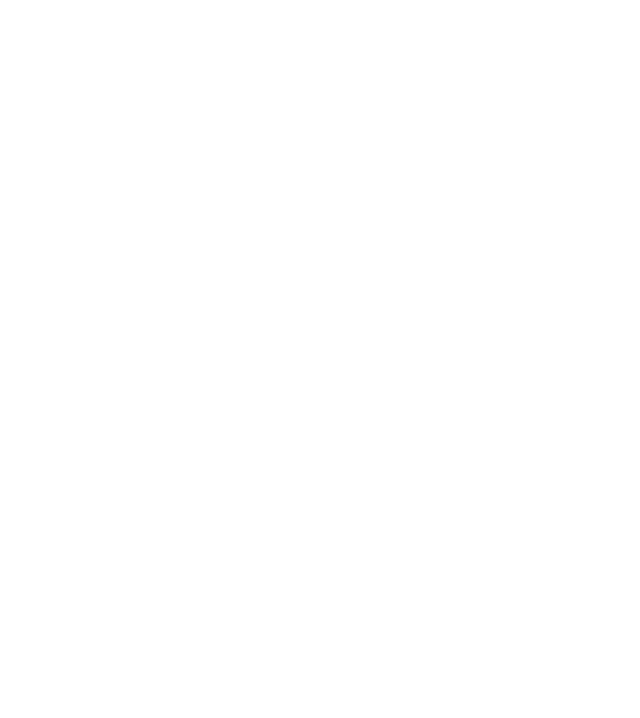
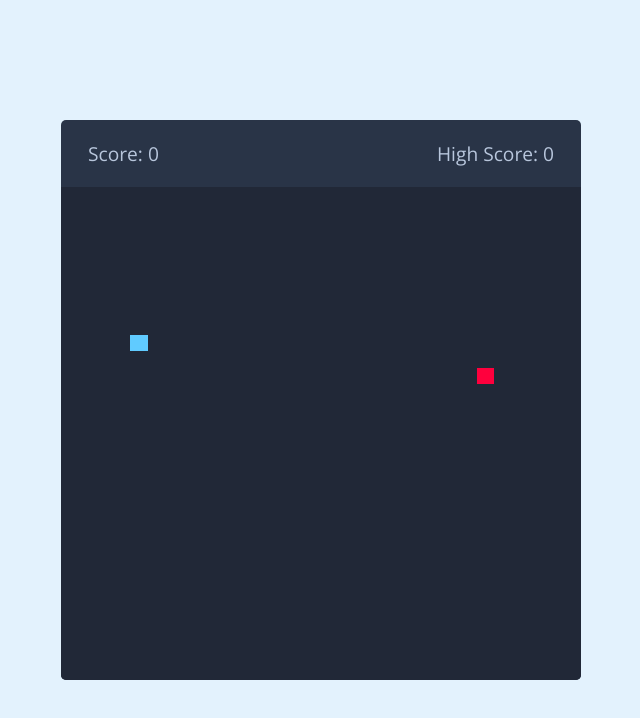
Before and after one commit to oliverlee96/snake-game, a plain HTML site: page index.html in a window 1280 px wide. Shown: the whole page, without its empty margins (319-959 px from the left). Drawn offline with nearby package versions, Linux system fonts and the light colour scheme.

Commit message:
game play using keyboard complete

```diff
--- a/index.html
+++ b/index.html
@@ -4,12 +4,26 @@
     <meta charset="UTF-8">
     <meta http-equiv="X-UA-Compatible" content="IE=edge">
     <meta name="viewport" content="width=device-width, initial-scale=1.0">
-    <style>
-        @import url('https://fonts.googleapis.com/css2?family=Open+Sans&display=swap');
-      </style>
     <title>Snake Game</title>
     <link rel="stylesheet" href="style.css">
+    <link rel="stylesheet" href="https://cdnjs.cloudflare.com/ajax/libs/font-awesome/6.3.0/css/all.min.css">
+    <script src="script.js" defer></script>
 </head>
 <body>
+  <div class="wrapper">
+    <div class="game-details">
+      <span class="score">Score: 0</span>
+      <span class="high-score">High Score: 0</span>
+    </div>
+    <div class="play-board">
+      <div class="controls">
+        <i class="fa-solid fa-arrow-left-long"></i>
+        <i class="fa-solid fa-arrow-up-long"></i>
+        <i class="fa-solid fa-arrow-right-long"></i>
+        <i class="fa-solid fa-arrow-down-long"></i>
+      </div>
+
+    </div>
+  </div>
 </body>
 </html>
--- /dev/null
+++ b/script.js
@@ -0,0 +1,102 @@
+const playBoard = document.querySelector(".play-board");
+const scoreElement = document.querySelector(".score");
+const highScoreElement = document.querySelector(".high-score");
+
+let gameOver = false;
+let foodX, foodY;
+let snakeX = 5, snakeY = 10;
+let snakeBody = [];
+let velocityX = 0, velocityY = 0;
+let setIntervalId;
+let score = 0;
+
+// Getting high score from the local storage
+let highScore = localStorage.getItem('high-score') || 0;
+highScoreElement.innerText = `High Score: ${highScore}`;
+
+
+const changeFoodPosition = () => {
+    //Generate random value between 0 - 30 for food position
+    foodX = Math.floor(Math.random() * 30) + 1;
+    foodY = Math.floor(Math.random() * 30) + 1;
+}
+
+//Game over alert
+const handleGameOver = () => {
+    if (score > highScore) {
+        highScore = score
+    };
+    //Clearing timer and reloading page on game over
+    clearInterval(setIntervalId);
+    alert("Game Over! Press OK to replay");
+    location.reload();
+}
+
+const changeDirection = (e) => {
+    //Changing velocity based on arrow key press
+    if(e.key === "ArrowUp" && velocityY != 1) {
+        velocityX = 0;
+        velocityY = -1;
+    } else if(e.key === "ArrowDown" && velocityY != -1) {
+        velocityX = 0;
+        velocityY = 1;
+    } else if(e.key === "ArrowRight" && velocityX != -1) {
+        velocityX = 1;
+        velocityY = 0;
+    } else if(e.key === "ArrowLeft" && velocityX != 1) {
+        velocityX = -1;
+        velocityY = 0;
+    }
+}
+
+const initGame = () => {
+
+    if (gameOver) return handleGameOver();
+    //Places the food piece and snake head on the playboard in the generated positions
+    let htmlMarkup = `<div class="food" style= "grid-area: ${foodY} / ${foodX}"></div>`;
+
+    //Checking if snake gets the food
+    if(snakeX === foodX && snakeY === foodY) {
+        changeFoodPosition();
+        snakeBody.push([foodX, foodY]); //Pushes food position to snake body array
+        score++; //Increment score
+
+        highScore = score >= highScore ? score : highScore;
+        localStorage.setItem("high-score", highScore);
+        scoreElement.innerText = `Score: ${score}`;
+        highScoreElement.innerText = `High Score: ${highScore}`;
+
+    }
+
+    for (let i = snakeBody.length -1; i > 0; i--) {
+        //Shifting forward the valyes of the elements in the snake body one by one
+        snakeBody[i] = snakeBody[i - 1];
+    }
+
+    snakeBody[0] = [snakeX, snakeY]; //Set's first element of snake body to the current snake position
+
+    //Updates snake's head position based on current velocity
+    snakeX += velocityX;
+    snakeY += velocityY;
+
+    //Checks if snake has hit the edge of the screen, ends game
+    if(snakeX <= 0 || snakeX > 30 || snakeY <= 0 || snakeY > 30) {
+        gameOver = true;
+    }
+
+    for(let i = 0; i < snakeBody.length; i++) {
+        //Adds a div for each part of the snake's body
+        htmlMarkup += `<div class="head" style= "grid-area: ${snakeBody[i][1]} / ${snakeBody[i][0]}"></div>`;
+        //Checking if snake head hits the body, sets game over
+        if (i !== 0 && snakeBody[0][1] === snakeBody[i][1] && snakeBody[0][0] === snakeBody[i][0]) {
+            gameOver = true;
+        };
+    }
+
+    playBoard.innerHTML = htmlMarkup;
+}
+
+changeFoodPosition();
+setIntervalId = setInterval(initGame, 125); //snake speed
+
+document.addEventListener("keydown", changeDirection);
--- a/style.css
+++ b/style.css
@@ -0,0 +1,51 @@
+@import url('https://fonts.googleapis.com/css2?family=Open+Sans&display=swap');
+
+* {
+    margin: 0;
+    padding: 0;
+    box-sizing: border-box;
+    font-family:'Open Sans', sans-serif;
+}
+
+body {
+    display: flex;
+    align-items: center;
+    justify-content: center;
+    min-height: 100vh;
+    background: #E3F2FD;
+}
+
+.wrapper {
+    width: 65vmin;
+    height: 70vmin;
+    display: flex;
+    overflow: hidden;
+    flex-direction: column;
+    border-radius: 5px;
+    background: #293447;
+}
+
+.game-details {
+    color: #B8C6DC;
+    font-size: 1.2rem;
+    font-weight: 500;
+    padding: 20px 27px;
+    display: flex;
+    justify-content: space-between;
+}
+
+.play-board {
+    width: 100%;
+    height: 100%;
+    display: grid;
+    grid-template: repeat(30, 1fr) / repeat(30, 1fr);
+    background: #212837;
+}
+
+.play-board .food {
+    background-color: #FF003D;
+}
+
+.play-board .head {
+    background-color: #60CBFF;
+}
```
